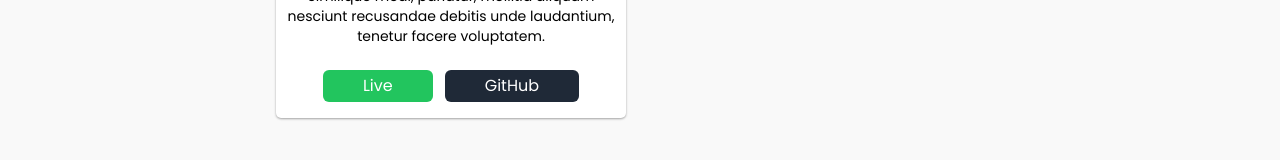
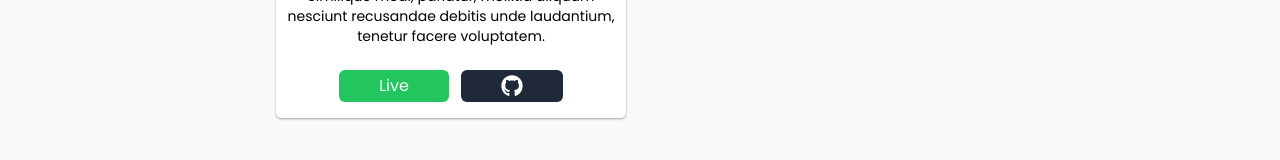
Before and after one commit to rdsingh120/assignment1-portfolio, a React (Vite) app: page /projects in a window 1280 px wide. Shown: the part 629-789 px from the top of the page. Built offline with nearby package versions, Linux system fonts and the light colour scheme.

Commit message:
github ion added

```diff
--- a/src/components/Project.jsx
+++ b/src/components/Project.jsx
@@ -1,4 +1,4 @@
-import Title from './Title'
+import { FaGithub } from 'react-icons/fa'
 
 const Project = () => {
   return (
@@ -23,7 +23,7 @@
           Live
         </button>
         <button className="bg-gray-800 px-10 py-1 text-white rounded-md">
-          GitHub
+          <FaGithub size={22} />
         </button>
       </div>
     </div>
```
